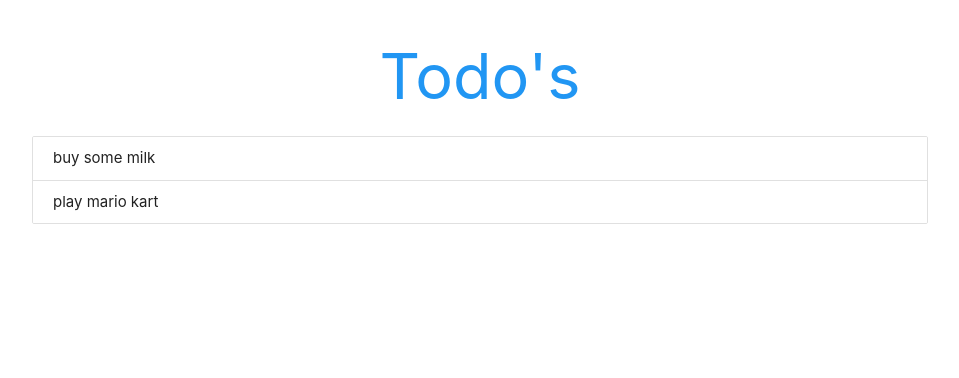
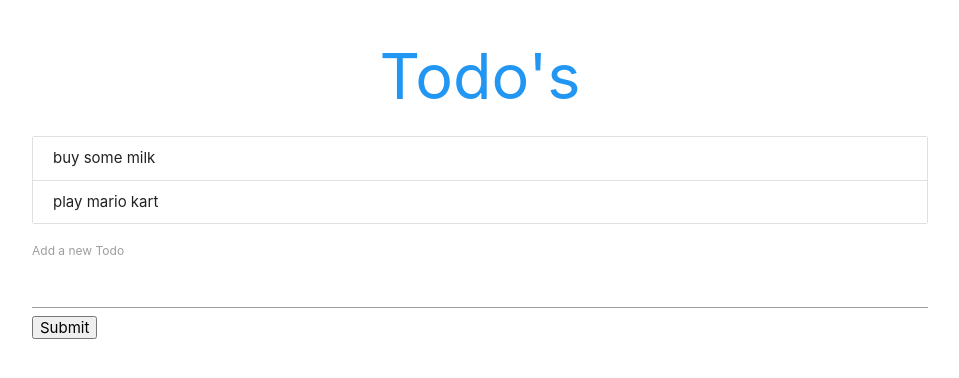
Before and after one commit to zzibert/React-Redux, a React (Create React App) app: page / in a window 1280 px wide. Shown: the top 378 px of the page, without its empty margins (160-1119 px from the left). Built offline with nearby package versions, Linux system fonts and the light colour scheme.

Commit message:
#24 - Todo App (part 2)

```diff
--- /dev/null
+++ b/src/AddForm.js
@@ -0,0 +1,33 @@
+import React, {Component} from 'react'
+
+class AddForm extends Component{
+    state = {
+        content: null
+    }
+    handleSubmit = (e) => {
+        e.preventDefault()
+        this.props.addTodo(this.state)
+        e.target.reset()
+        this.setState({
+            content: null
+        })
+    }
+    handleChange = (e) => {
+        this.setState({
+            content: e.target.value
+        })
+    }
+    render(){
+        return (
+            <div>
+                <form onSubmit={ this.handleSubmit }>
+                    <label>Add a new Todo</label>
+                    <input onChange={ this.handleChange } type="text"/>
+                    <button>Submit</button>
+                </form>
+            </div>
+        )
+    }
+}
+
+export default AddForm
--- a/src/App.js
+++ b/src/App.js
@@ -1,5 +1,6 @@
 import React, { Component } from 'react';
 import Todos from './Todos'
+import AddForm from './AddForm'
 class App extends Component {
   state = {
     todos: [
@@ -13,6 +14,13 @@ class App extends Component {
       todos
     })
   }
+  addTodo = (todo) => {
+    todo.id = Math.random()
+    let todos = [...this.state.todos, todo]
+    this.setState({
+      todos
+    })
+  }
   render() {
     return (
       <div className="todo-app container">
@@ -20,6 +28,7 @@ class App extends Component {
           Todo's
         </h1>
         <Todos deleteTodo={ this.deleteTodo } todos={ this.state.todos }/>
+        <AddForm addTodo={ this.addTodo }/>
       </div>
     );
   }
```
